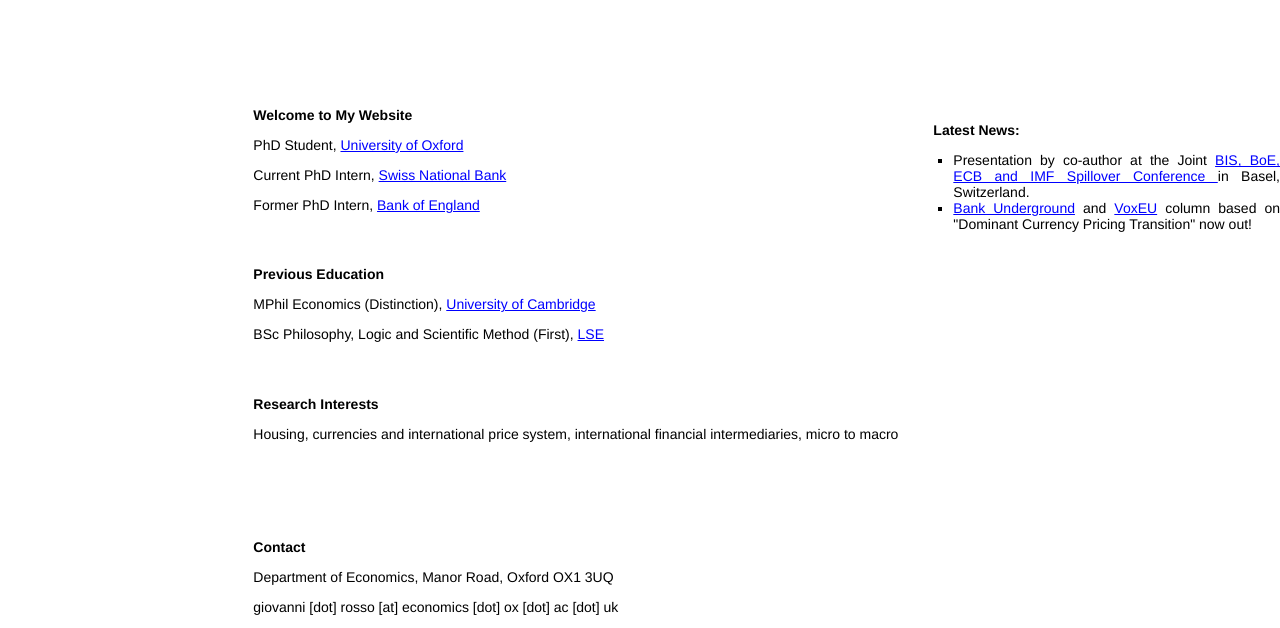
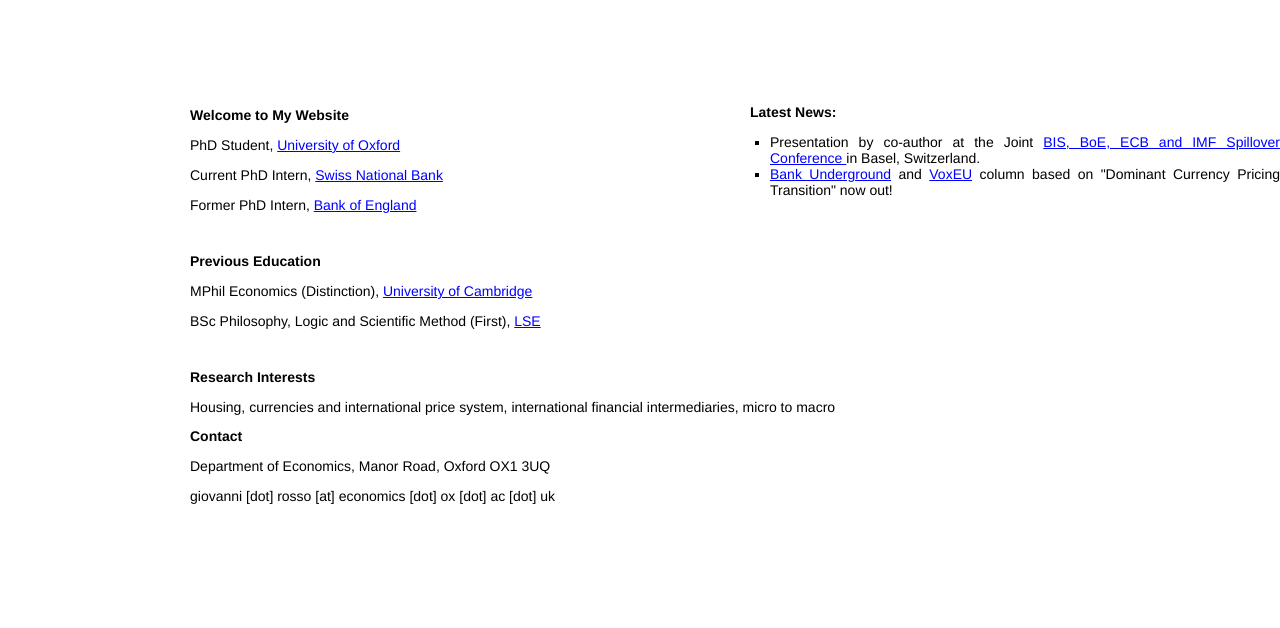
Before and after one commit to gmrosso/gmrosso.github.io, a plain HTML site: page index.html in a window 1280 px wide. Shown: the part 93-721 px from the top of the page. Drawn offline with Linux system fonts and the light colour scheme.

Commit message:
Update styles.css

```diff
--- a/styles.css
+++ b/styles.css
@@ -61,27 +61,27 @@ nav a:hover {
 }
 
 .essentialbio {
-    margin-left: 190pt;
+    margin-left: 190px;
     text-align: justify
 }
 .previouseducation {
-    margin-top: 40pt;
-    margin-left: 190pt;
+    margin-top: 40px;
+    margin-left: 190px;
     text-align: justify;
 }
 .researchinterests {
-    margin-top: 40pt;
-    margin-left: 190pt;
+    margin-top: 40px;
+    margin-left: 190px;
     text-align: justify;
 }
 .latestnews {
-    margin-top: -250pt;
-    margin-left: 700pt;
+    margin-top: -325px;
+    margin-left: 750px;
     text-align: justify;
 }
 .contact {
-    margin-top: 230pt;
-    margin-left: 190pt;
+    margin-top: 230px;
+    margin-left: 190px;
     text-align: justify;
 }
 
@@ -109,7 +109,7 @@ nav a:hover {
     align-items: center; /* Aligns items vertically */
     justify-content: flex-start; /* Aligns items horizontally */
     gap: 20px; /* Space between image and text */
-    margin-left: 190pt;
+    margin-left: 190px;
 }
 
 .content-wrapper {
@@ -117,7 +117,7 @@ nav a:hover {
     align-items: center; /* Aligns items vertically */
     justify-content: flex-start; /* Aligns items horizontally */
     gap: 20px; /* Space between image and text */
-    margin-left: 190pt;
+    margin-left: 190px;
 }
 /* Abstract stuff */
 
```
